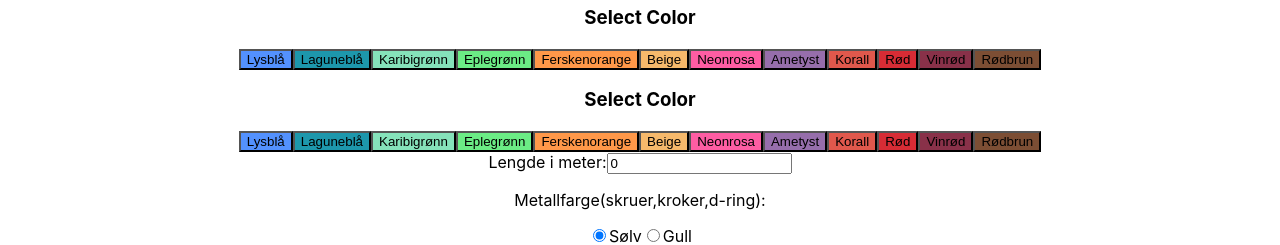
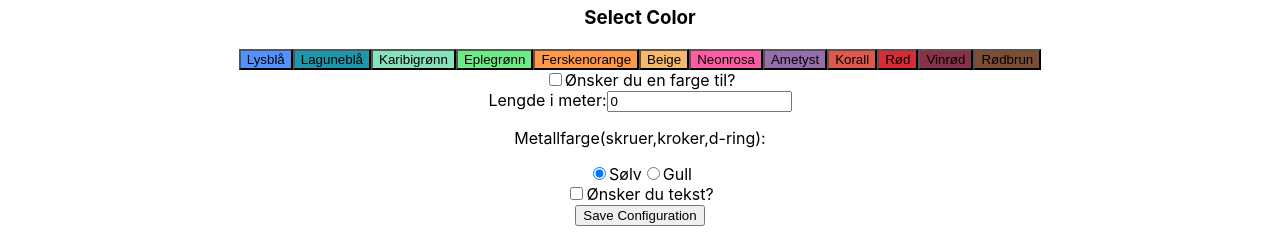
Before and after one commit to raily2595/enkeltbutikknettside, a React (Create React App) app: page /band/leieband in a window 1280 px wide. Shown: the part 437-682 px from the top of the page. Built offline with nearby package versions, Linux system fonts and the light colour scheme.

Commit message:
spør om sluttbruker ønsker tekst eller farge2

```diff
--- a/src/components/Band/ProductConfigurator.js
+++ b/src/components/Band/ProductConfigurator.js
@@ -10,6 +10,8 @@ import KlipsSelector from "../Konfigurator/KlipsSelector";
 const ProductConfigurator = ({ navn, produktpris, prismeter, harLengdemeter, harLengdecm, harBredde, harKrokband, harHandtak, harKrok, harTekst, harKlips, harRing, harFarge2 }) => {
     const [farge, setFarge] = useState("Lysblå");
     const [farge2, setFarge2] = useState("");
+    const [onskerFarge2, setOnskerFarge2] = useState(false);
+    const [onskerTekst, setOnskerTekst] = useState(false);
     const [vinyltekst, setVinyltekst] = useState("Hundenavn");
     const [fontfarge, setFontfarge] = useState("#c0c0c0");
     const [font, setFont] = useState("Arial");
@@ -57,6 +59,13 @@ const ProductConfigurator = ({ navn, produktpris, prismeter, harLengdemeter, har
       if(configurations.length > 0) localStorage.setItem("productConfigurations", JSON.stringify(configurations));
     }, [configurations]);
 
+    const handleOnskerTekstChange = (e) => {
+        setOnskerTekst(e.target.checked);
+    };
+
+    const handleOnskerFarge2Change = (e) => {
+        setOnskerFarge2(e.target.checked);
+    };
     const handleColorChange = (color) => {
         setFarge(color);
     };
@@ -106,7 +115,7 @@ const ProductConfigurator = ({ navn, produktpris, prismeter, harLengdemeter, har
             bredde,
             detaljefarger,
             klips,
-            pris // Include the calculated price in the configuration
+            pris
         };
 
         setConfigurations([...configurations, newConfig]);
@@ -135,7 +144,21 @@ const ProductConfigurator = ({ navn, produktpris, prismeter, harLengdemeter, har
             <h2>Product Configurator</h2>
             <ColorSelector farge={farge} onColorChange={handleColorChange} />
             {harFarge2bool && (
+                <>
+                    <div>
+                        <label>
+                            <input
+                                type="checkbox"
+                                checked={onskerFarge2}
+                                onChange={handleOnskerFarge2Change}
+                            />
+                            Ønsker du en farge til?
+                        </label>
+                    </div>
+                    {onskerFarge2 && (
                         <ColorSelector farge={farge2} onColorChange={handleColorChange2} />
+                    )}
+                </>
             )}
             {harLengdecmbool && (
                 <>
@@ -165,6 +188,19 @@ const ProductConfigurator = ({ navn, produktpris, prismeter, harLengdemeter, har
                 <KlipsSelector farge={klips} onColorChange={handleKlipsChange}/>
             )}
             {harTekstbool && (
+                <>
+                <div>
+                    <label>
+                        <input
+                            type="checkbox"
+                            checked={onskerTekst}
+                            onChange={handleOnskerTekstChange}
+                        />
+                        Ønsker du tekst?
+                    </label>
+                </div>
+                {onskerTekst && (
+                    <>
                     <TextSettings
                         vinyltekst={vinyltekst}
                         onTextChange={handleTextChange}
@@ -172,8 +208,12 @@ const ProductConfigurator = ({ navn, produktpris, prismeter, harLengdemeter, har
                         onTextColorChange={handleTextColorChange}
                         font={font}
                         onFontChange={handleFontChange}
-            />)}
+                    />
                         <ProductDisplay farge={farge} vinyltekst={vinyltekst} fontfarge={fontfarge} font={font} pris={pris} />
+                    </>
+                )}
+                </>
+            )}
             <SubmitButton
                 onSaveConfig={selectedConfigIndex !== null ? handleEditConfig : handleAddConfig}
                 onDeleteConfig={selectedConfigIndex !== null ? () => handleDeleteConfig(selectedConfigIndex) : null}
```
Lines whose indentation alone changed are shown as unchanged.
